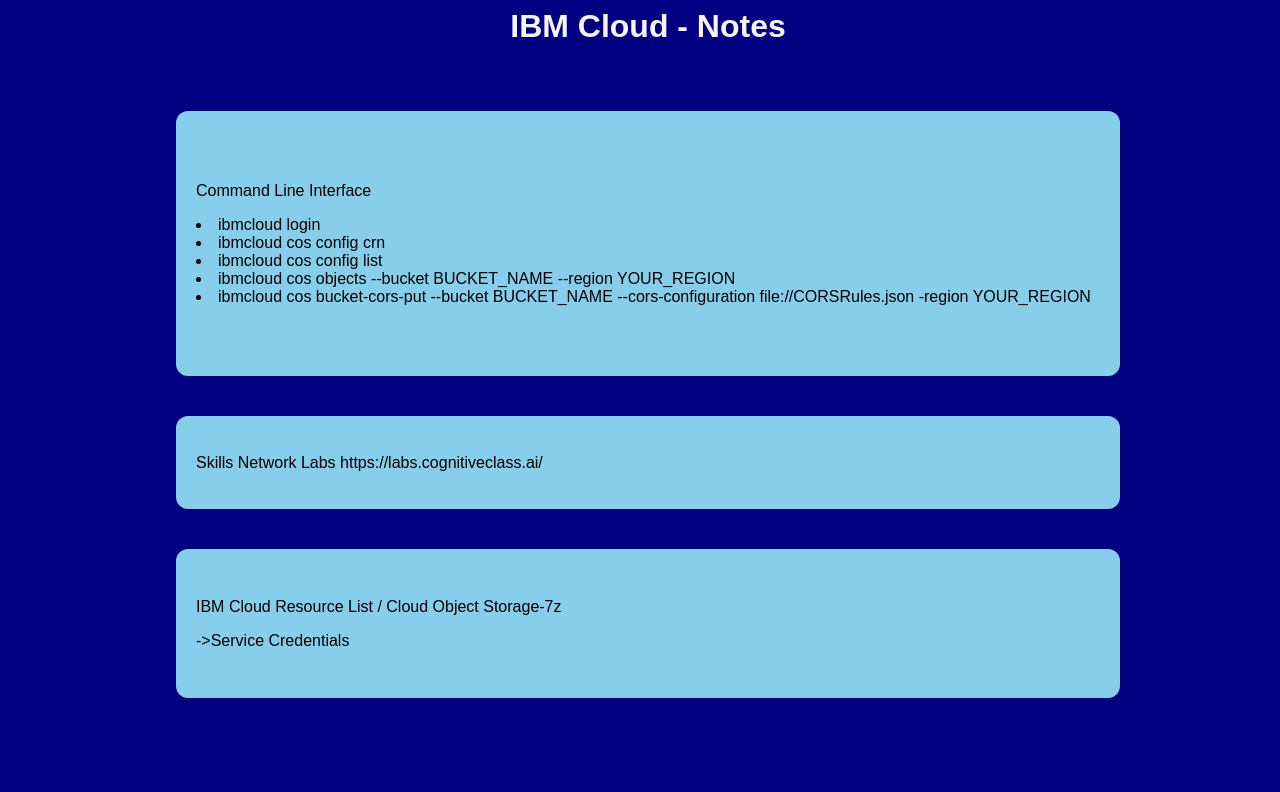
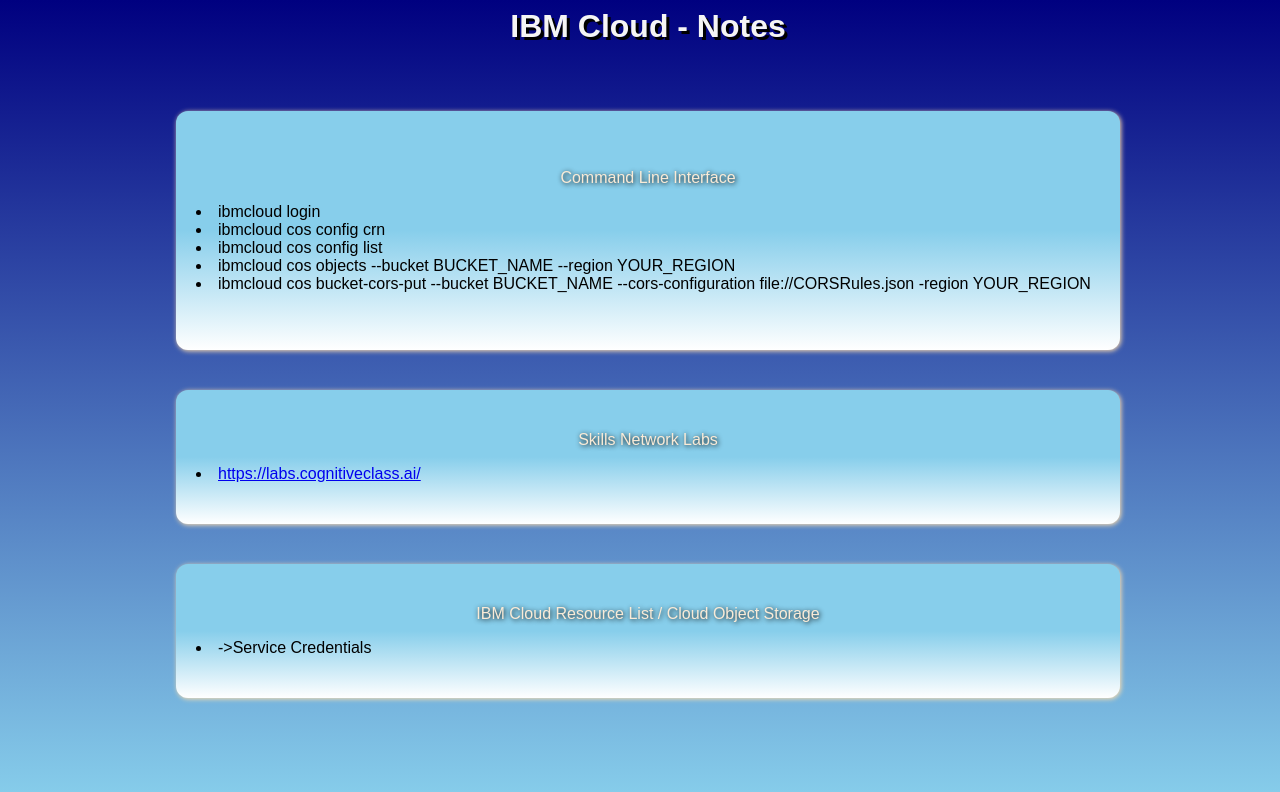
Before and after one commit to CodeGuy02/IBM-Cloud-Notes, a plain HTML site: page index.html in a window 1280 px wide. Drawn offline with Linux system fonts and the light colour scheme.

Commit message:
ibmcloud notes update

```diff
--- a/index.html
+++ b/index.html
@@ -16,7 +16,7 @@
     <div class='table'>
         <div class='row'>
             <div class='cell'>
-                <p> Command Line Interface </p>
+                <p class='titleHeading'> Command Line Interface </p>
                 <li> ibmcloud login</li>
                 <li> ibmcloud cos config crn <press enter key></li>
                 <li> ibmcloud cos config list</li>
@@ -26,13 +26,14 @@
         </div>
         <div class='row'>
             <div class='cell'>
-                <p> Skills Network Labs https://labs.cognitiveclass.ai/</p>
+                <p class='titleHeading'> Skills Network Labs </p>
+                <li> <a href=https://labs.cognitiveclass.ai/> https://labs.cognitiveclass.ai/ </a> </li>
             </div>
         </div>
         <div class='row'>
             <div class='cell'>
-                <p> IBM Cloud Resource List / Cloud Object Storage-7z </p>
-                <p>->Service Credentials </p>
+                <p class='titleHeading'> IBM Cloud Resource List / Cloud Object Storage </p>
+                <li>->Service Credentials </li>
             </div>
         </div>
     </div>
--- a/style.css
+++ b/style.css
@@ -24,20 +24,37 @@
     font-family: fantasy;
     /* border: 2px solid white; */
     padding: 20px 20px;
+    box-shadow: 1px 1px 5px navajowhite;
+    background-image: linear-gradient(skyblue, skyblue, white);
 }
 
 body {
     width: 100%;
     text-align: center;
     background-color: #000080;
+    background-image: linear-gradient(#000080, skyblue);
     font-family: fantasy;
     color:whitesmoke;
 }
 
+h1 {
+    font-family: sans-serif normal;
+    text-shadow: 3px 3px black;
+}
+
 p {
+    font-family: 'fantasy' normal;
     color: black;
 }
 
 li {
+    size: 1rem;
     color: black;
 }
+
+.titleHeading {
+    text-align: center;
+    color: antiquewhite;
+    font-family: fantasy;
+    text-shadow: 1px 1px 5px black;
+}
```
